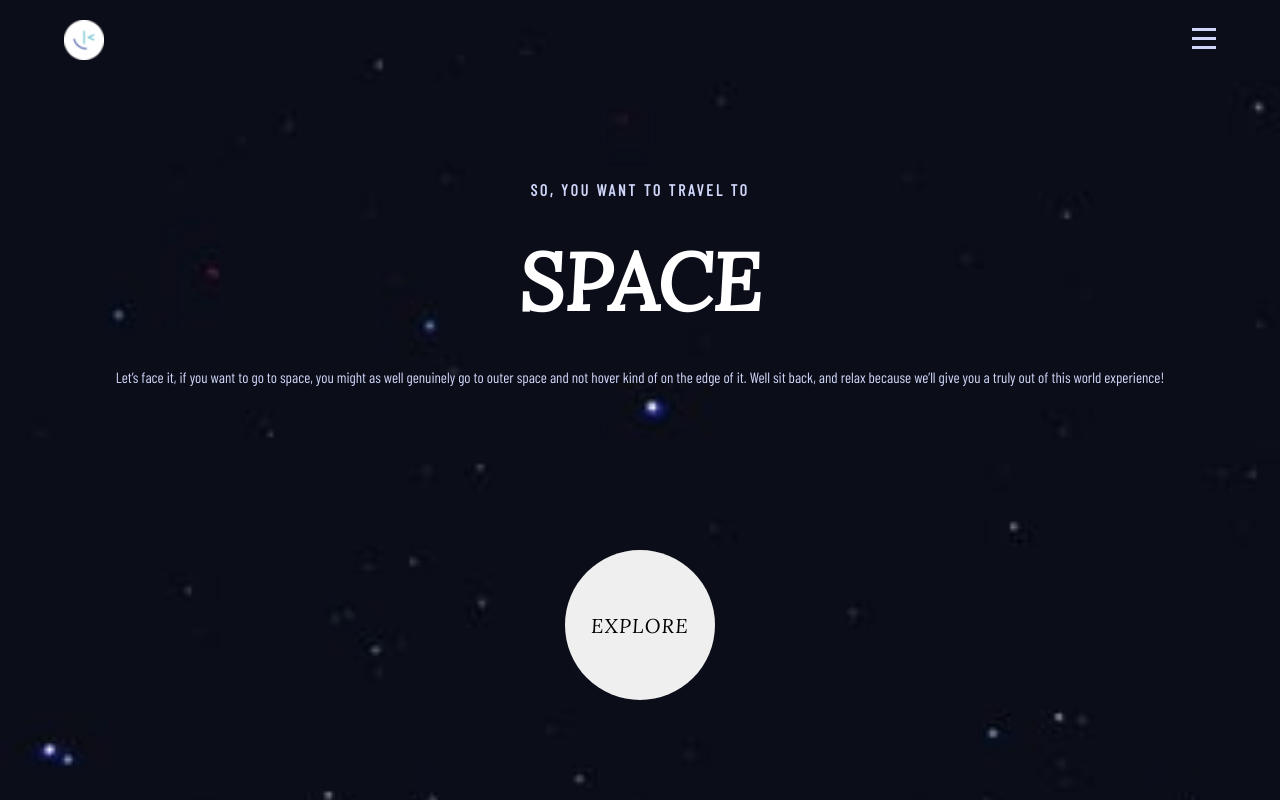
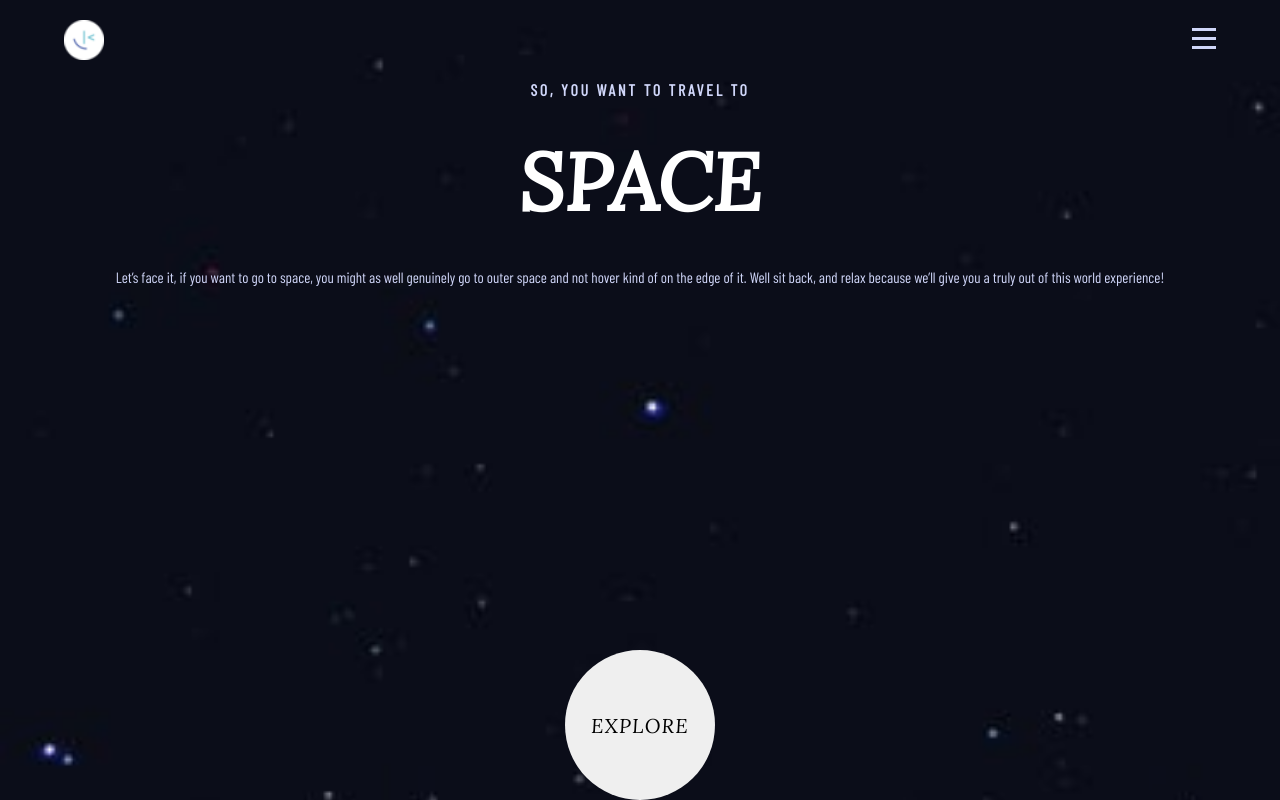
Before and after one commit to NemesOliver/space-website, a Next.js app: page / in a window 1280 px wide. Built offline with nearby package versions, Linux system fonts and the light colour scheme.

Commit message:
Landing Page - Done

```diff
--- a/components/Container.js
+++ b/components/Container.js
@@ -1,6 +1,8 @@
 import styled from "styled-components";
 
 const StyledContainer = styled.div`
+  width: 100%;
+  height: 100%;
   margin: 0 5% 0 5%;
 `;
 
--- a/components/styles/Home.styled.js
+++ b/components/styles/Home.styled.js
@@ -16,6 +16,6 @@ export const HomePage = styled.div`
       margin: 2rem 0 2rem 0;
     }
 
-    margin-bottom: 10rem;
+    /* margin-bottom: 10rem; */
   }
 `;
--- /dev/null
+++ b/components/styles/utils/Flex.js
@@ -0,0 +1,19 @@
+/*
+Availble props:
+    - direction - default = row
+    - align - default = center
+    - justify - default = center
+*/
+
+import styled from "styled-components";
+
+const Flex = styled.div`
+  height: 100%;
+  width: 100%;
+  display: flex;
+  flex-direction: ${(props) => props.direction || "row"};
+  align-items: ${(props) => props.align || "center"};
+  justify-content: ${(props) => props.justify || "center"};
+`;
+
+export default Flex;
--- a/pages/index.js
+++ b/pages/index.js
@@ -2,6 +2,7 @@ import Head from "next/head";
 import { HomePage } from "../components/styles/Home.styled";
 import ButtonCTA from "../components/ButtonCTA";
 import Container from "../components/Container";
+import Flex from "../components/styles/utils/Flex";
 
 export default function Home() {
   return (
@@ -11,17 +12,19 @@ export default function Home() {
       </Head>
       <HomePage>
         <Container>
+          <Flex direction="column" justify="space-between">
             <div className="text">
               <h5>SO, YOU WANT TO TRAVEL TO</h5>
               <h1>SPACE</h1>
               <p>
                 Let’s face it, if you want to go to space, you might as well
                 genuinely go to outer space and not hover kind of on the edge of
-              it. Well sit back, and relax because we’ll give you a truly out of
-              this world experience!
+                it. Well sit back, and relax because we’ll give you a truly out
+                of this world experience!
               </p>
             </div>
             <ButtonCTA text="EXPLORE" />
+          </Flex>
         </Container>
       </HomePage>
     </div>
```
Lines whose indentation alone changed are shown as unchanged.
